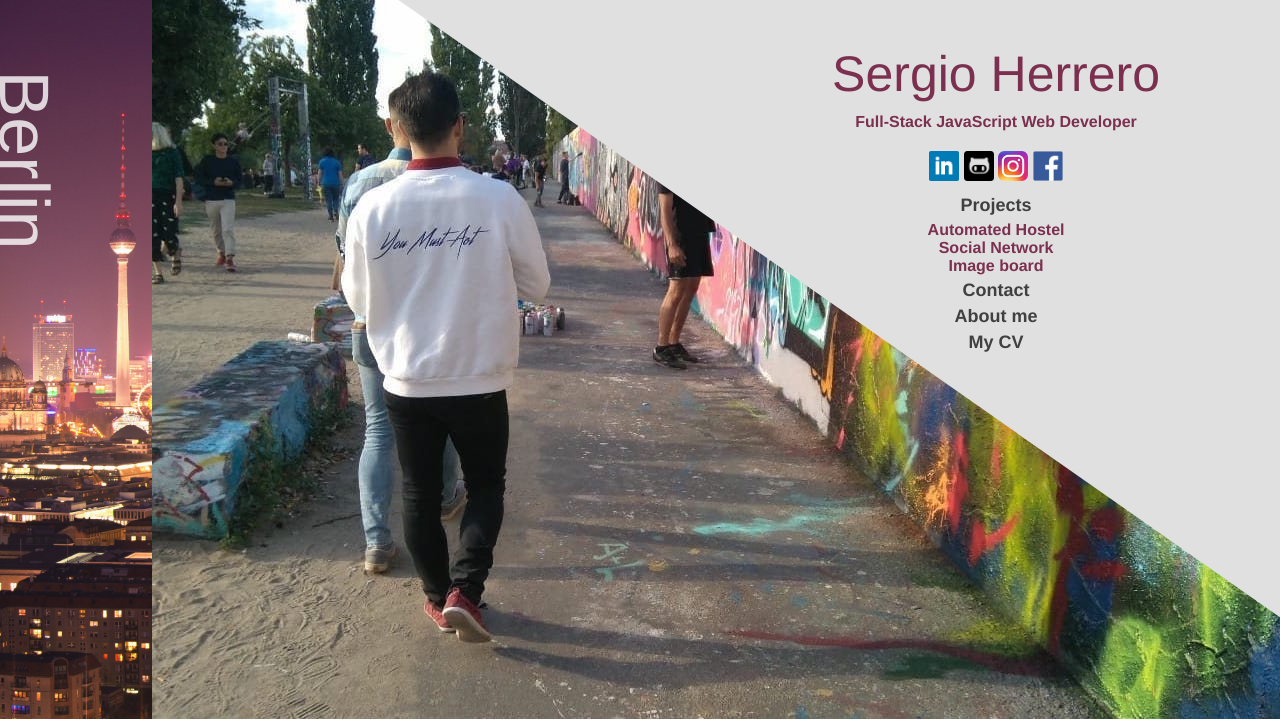
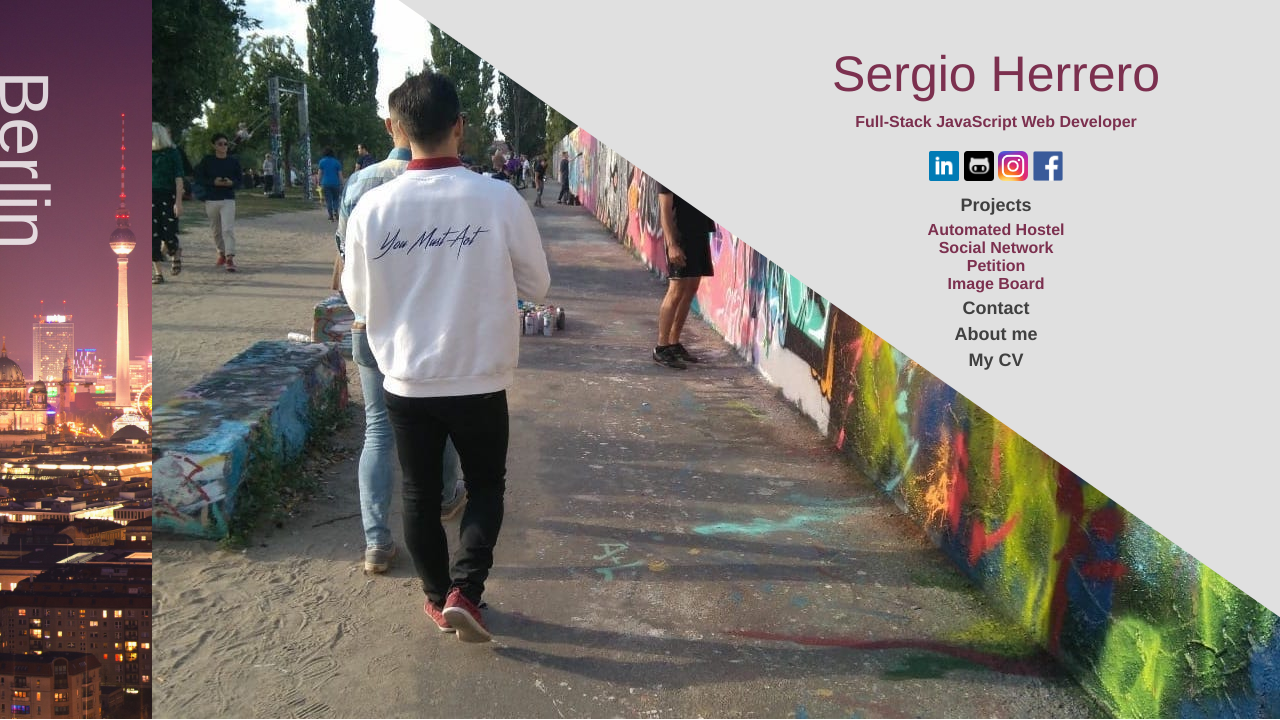
Before and after one commit to sergioh213/portfolio, a Node server app: page / in a window 1280 px wide. Shown: the top 720 px of the page. Run offline with Node 20, Linux system fonts and the light colour scheme; some libraries are stand-ins or nearby versions.

Commit message:
text correction

```diff
--- a/views/content.handlebars
+++ b/views/content.handlebars
@@ -20,8 +20,8 @@
             <div id="project-list">
                 <a id="project-name" href="#portfolio-title">Automated Hostel</a>
                 <a id="project-name" href="#social-network">Social Network</a>
-                <a id="project-name" href="#petition"></a>
-                <a id="project-name" href="#image-board">Image board</a>
+                <a id="project-name" href="#petition">Petition</a>
+                <a id="project-name" href="#image-board">Image Board</a>
             </div>
             <div class="projects-title" id="contact-button" onclick="toggleShowContact()">
                 Contact
```
